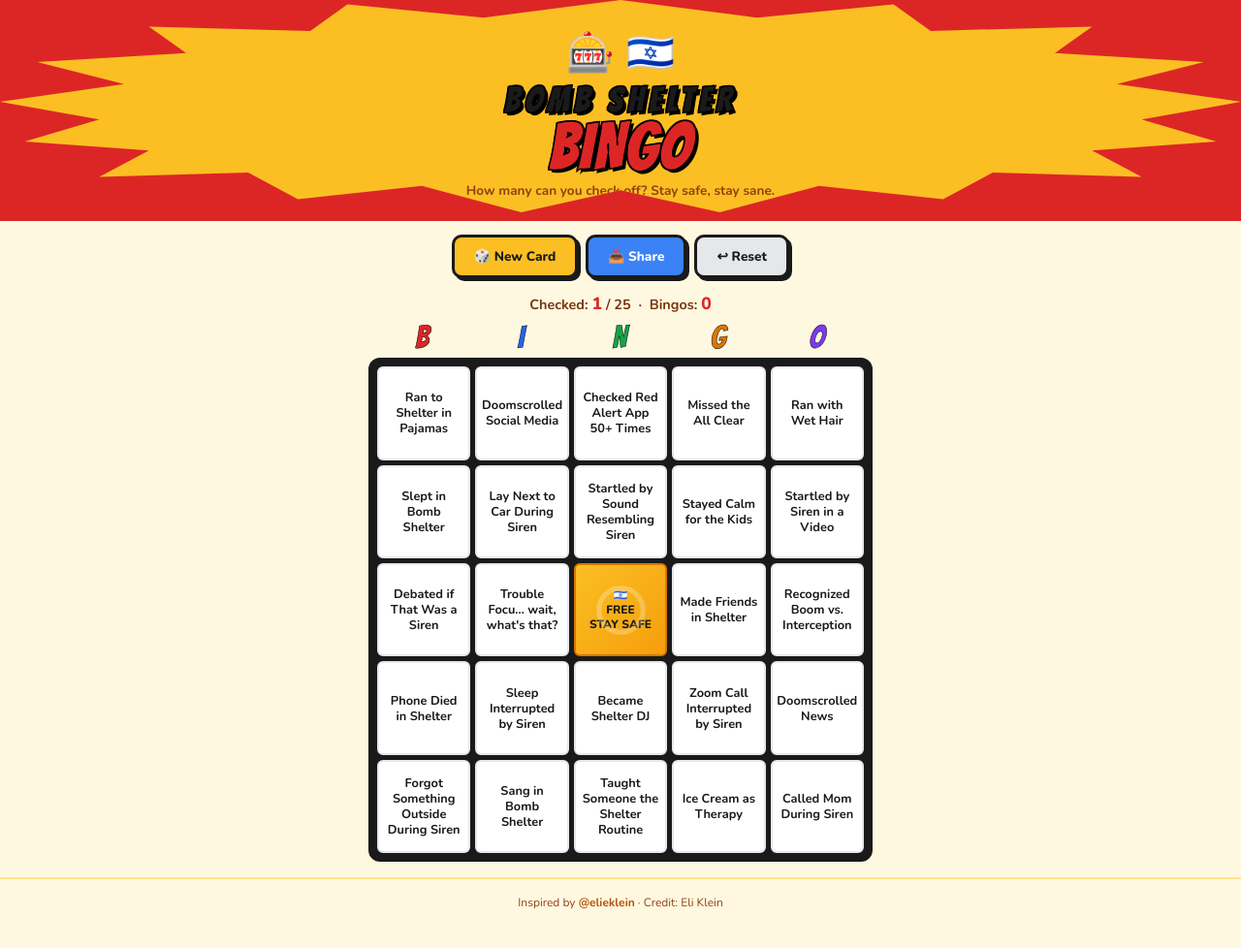
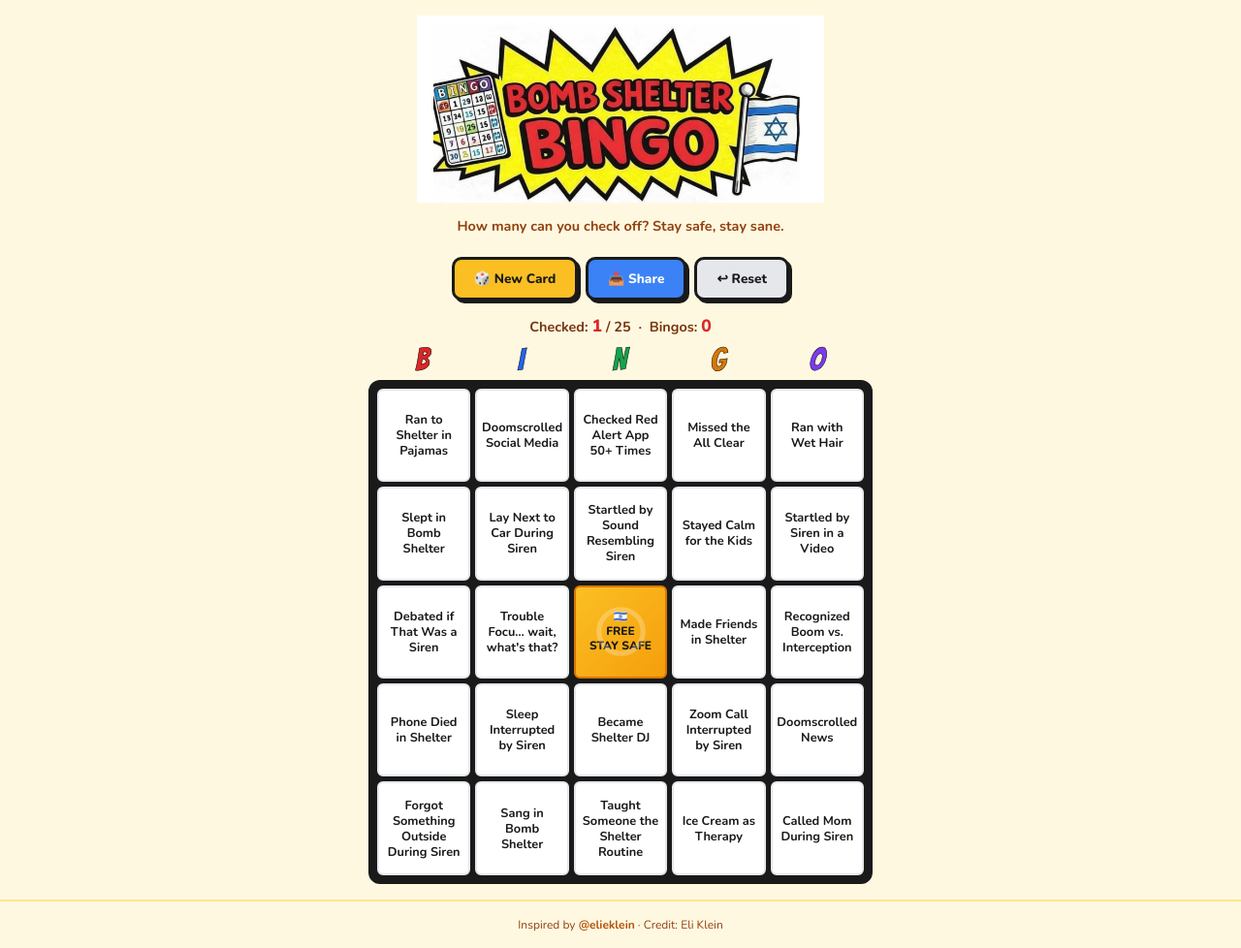
Before and after one commit to guedalia/shelter-bingo, a plain HTML site: page index.html in a window 1280 px wide. Shown: the whole page at 97% size. Before the commit the page ends 955 px from the top, so only its background shows below. Drawn offline with nearby package versions, Linux system fonts and the light colour scheme.

Commit message:
Use original Bomb Shelter Bingo header image

```diff
--- a/index.html
+++ b/index.html
@@ -20,67 +20,23 @@
       overflow-x: hidden;
     }
 
-    /* Comic starburst header */
+    /* Header with original image */
     .hero {
-      background: #dc2626;
+      background: #fff8e1;
       text-align: center;
-      padding: 0;
-      position: relative;
-      overflow: hidden;
+      padding: 16px 16px 8px;
     }
 
-    .starburst {
-      background: #fbbf24;
-      padding: 28px 20px 22px;
-      position: relative;
-      clip-path: polygon(
-        50% 0%, 61% 8%, 72% 2%, 75% 14%, 88% 12%, 85% 24%,
-        97% 28%, 90% 38%, 100% 46%, 92% 54%, 98% 64%,
-        88% 68%, 92% 80%, 80% 78%, 76% 90%, 66% 84%,
-        58% 96%, 50% 86%, 42% 96%, 34% 84%, 24% 90%,
-        20% 78%, 8% 80%, 12% 68%, 2% 64%, 8% 54%,
-        0% 46%, 10% 38%, 3% 28%, 15% 24%, 12% 12%,
-        25% 14%, 28% 2%, 39% 8%
-      );
-      min-height: 180px;
-      display: flex;
-      flex-direction: column;
-      align-items: center;
-      justify-content: center;
+    .hero img {
+      max-width: 420px;
+      width: 90%;
+      height: auto;
     }
 
-    .hero-top {
-      display: flex;
-      align-items: center;
-      justify-content: center;
-      gap: 12px;
-      margin-bottom: 4px;
-    }
-
-    .bingo-card-icon {
-      font-size: 2.5rem;
-    }
-
-    .flag-icon {
-      font-size: 2.5rem;
-    }
-
-    .hero h1 {
-      font-family: 'Bangers', cursive;
-      font-size: 2.6rem;
-      color: #dc2626;
-      text-shadow: 3px 3px 0 #000, -1px -1px 0 #000, 1px -1px 0 #000, -1px 1px 0 #000;
-      letter-spacing: 3px;
-      line-height: 1;
-      -webkit-text-stroke: 1px #000;
-    }
-    .hero h1 .line1 { font-size: 1.8rem; color: #1a1a1a; display: block; letter-spacing: 6px; }
-    .hero h1 .line2 { font-size: 3.2rem; display: block; }
-
     .hero .subtitle {
-      font-size: 0.85rem;
+      font-size: 0.9rem;
       color: #92400e;
-      margin-top: 2px;
+      margin-top: 8px;
       font-weight: 700;
     }
 
@@ -294,17 +250,8 @@
 </head>
 <body>
   <div class="hero">
-    <div class="starburst">
-      <div class="hero-top">
-        <span class="bingo-card-icon">🎰</span>
-        <span class="flag-icon">🇮🇱</span>
-      </div>
-      <h1>
-        <span class="line1">BOMB SHELTER</span>
-        <span class="line2">BINGO</span>
-      </h1>
-      <div class="subtitle">How many can you check off? Stay safe, stay sane.</div>
-    </div>
+    <img src="header.png" alt="Bomb Shelter Bingo">
+    <div class="subtitle">How many can you check off? Stay safe, stay sane.</div>
   </div>
 
   <div class="controls">
```
Also changed, not shown: header.png (added).
